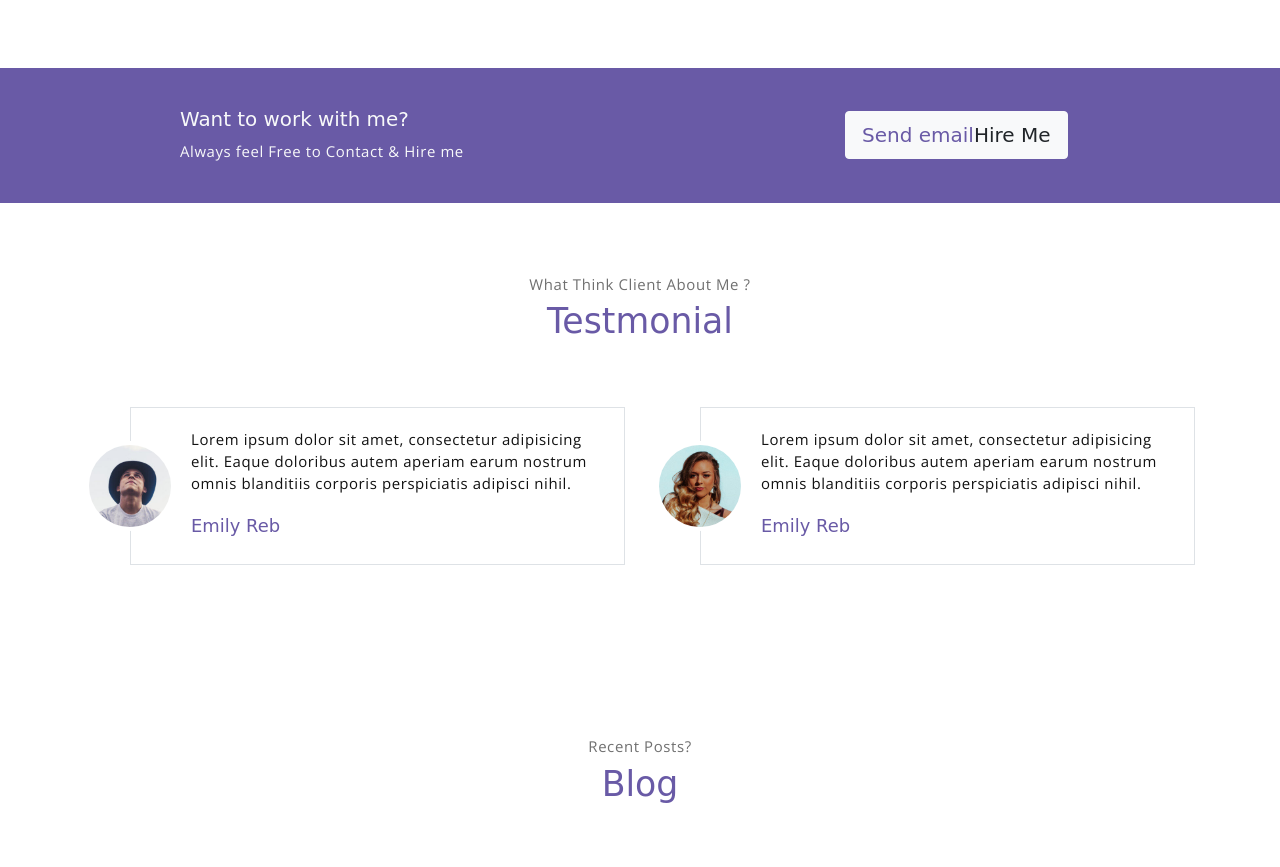
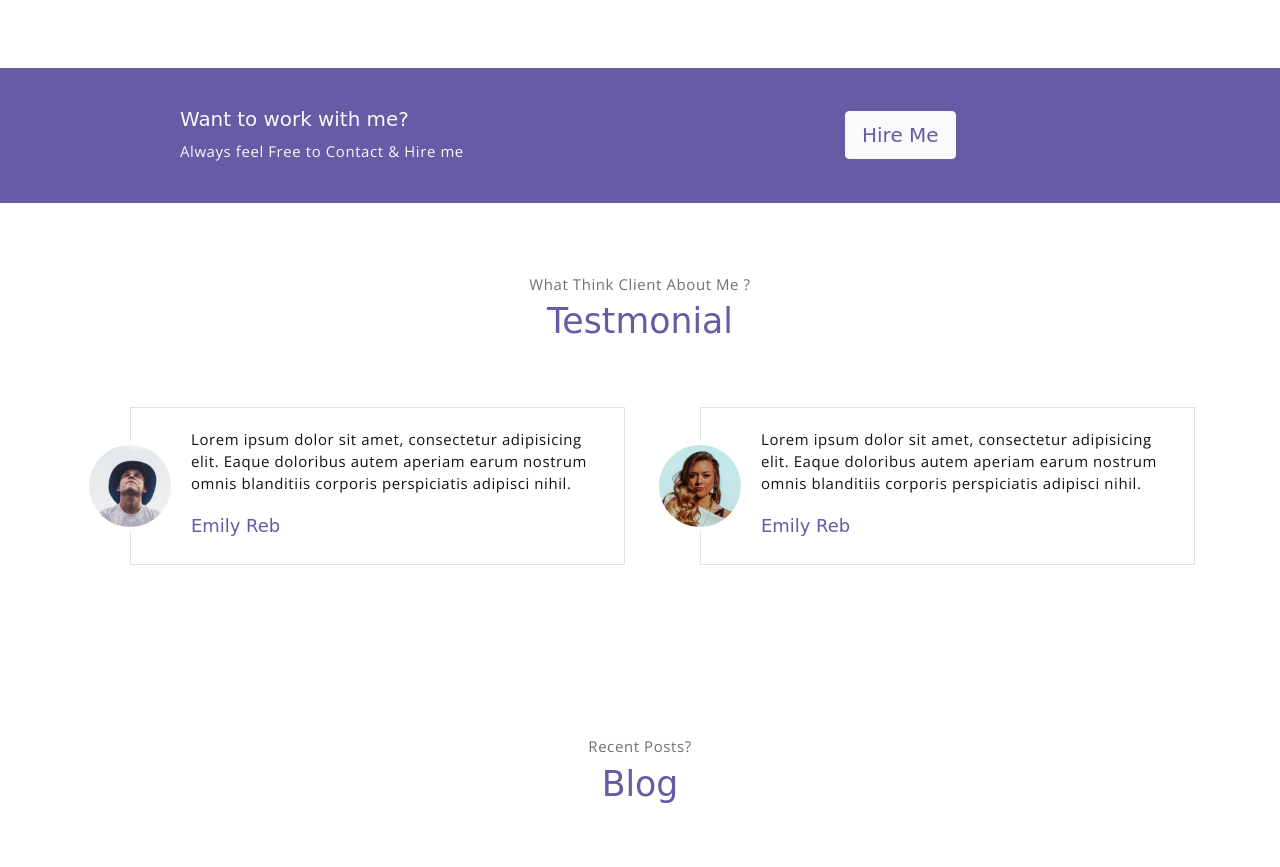
Before and after one commit to amrit02/amritnarayan.com.np, a website: page index.html in a window 1280 px wide. Shown: the part 3163-4030 px from the top of the page. Drawn offline with nearby package versions, Linux system fonts and the light colour scheme; a web font is replaced by a local one.

Commit message:
update mail

```diff
--- a/index.html
+++ b/index.html
@@ -261,7 +261,7 @@
                     <p class="m-0 text-light">Always feel Free to Contact & Hire me</p>
                 </div>
                 <div class="col-sm offset-sm-2 offset-md-3">
-                    <button class="btn btn-lg my-font btn-light rounded"><a href="mailto:me@amritnarayan.com.np?subject=Want%20to%20Hire%20You">Send email</a>Hire Me</button>
+                    <button class="btn btn-lg my-font btn-light rounded"><a href="mailto:me@amritnarayan.com.np?subject=Want%20to%20Hire%20You">Hire Me</button></a>
                 </div>
             </div> <!-- end of row -->
         </div> <!-- end of container -->
```
